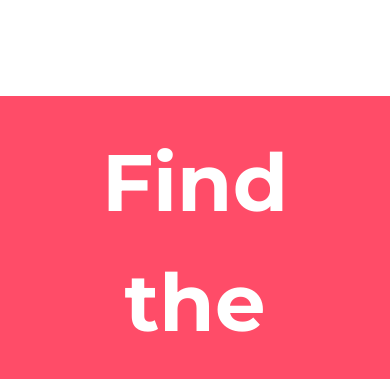
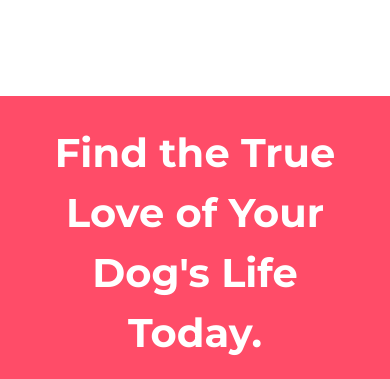
Before and after one commit to emindemirhan/Responsive-Css-Design, a plain HTML site: page index.html in a window 390 px wide. Shown: the part 4250-4629 px from the top of the page. Drawn offline with nearby package versions, Linux system fonts and the light colour scheme.

Commit message:
Update styles.css

```diff
--- a/css/styles.css
+++ b/css/styles.css
@@ -179,6 +179,11 @@ padding: 4% 8%;
   font-size: 2.5rem!important;
 
  }
+#h3-cta{
+
+ font-size: 2.5rem!important;
+
+}
 
  .testimonial-text {
 
```
